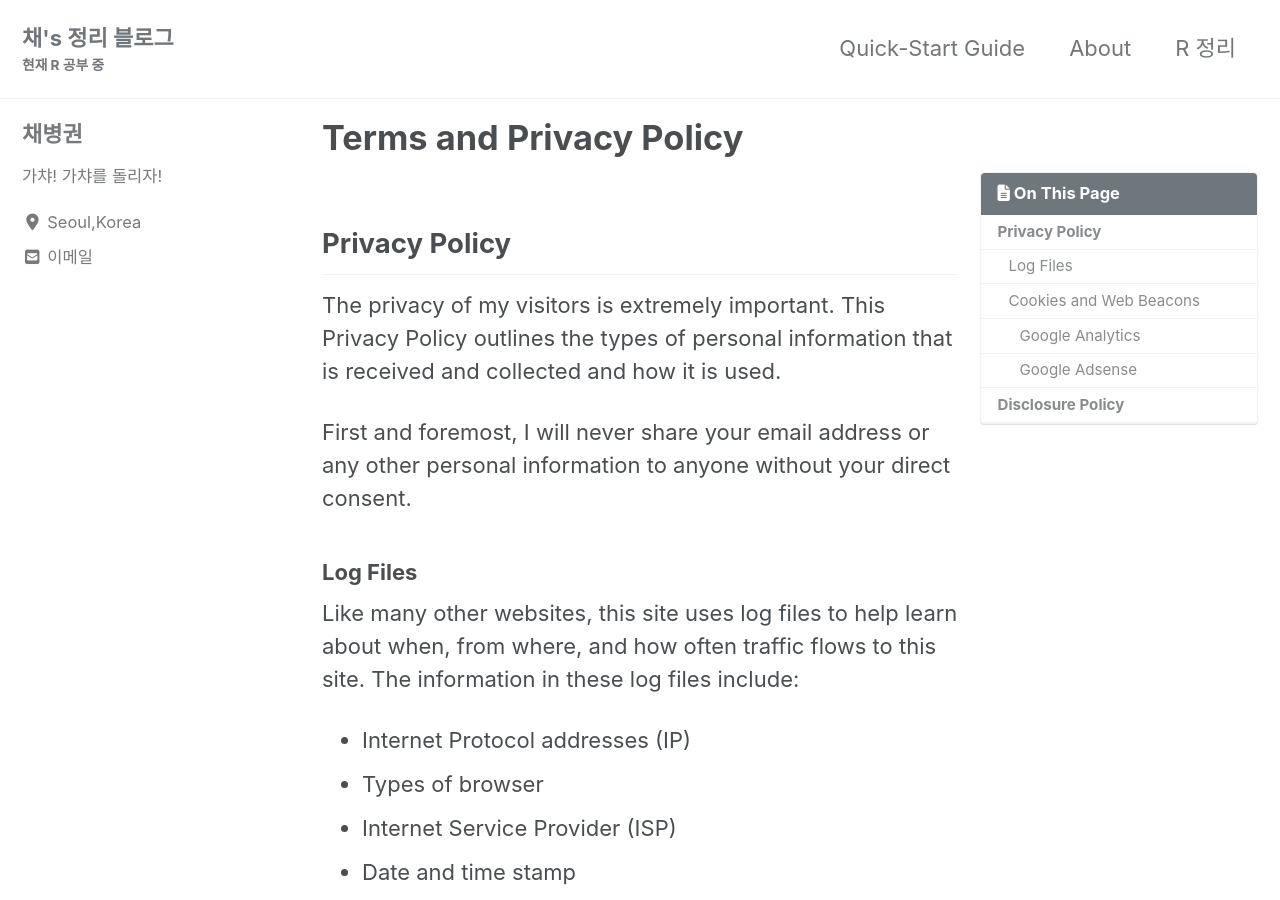
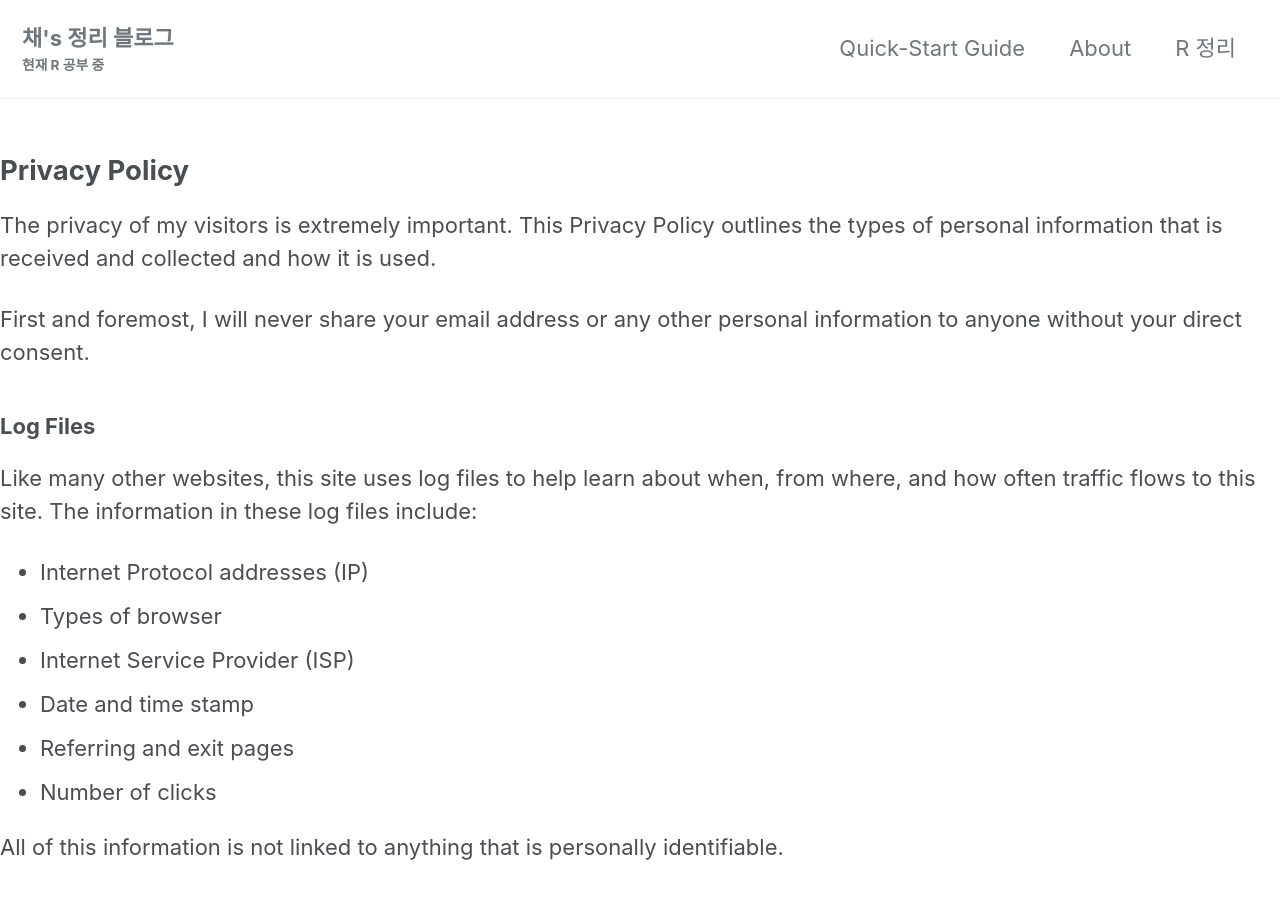
Before and after one commit to ByeongGwonChae/mynotebook, a Jekyll site: the page built from _pages/terms.md, in a window 1280 px wide and 900 px high. Built offline with Jekyll 4.4.1, drawn with Linux system fonts in a browser that asks for light colours; cached includes are drawn as plain includes; nearby versions of some CDN libraries; our own code applies the rules of GitHub Pages for plain Markdown files; part of the change alters nothing that is shown; some of the changed text lies outside the part shown.

Commit message:
Update _config.yml

```diff
--- a/_config.yml
+++ b/_config.yml
@@ -292,10 +292,3 @@ defaults:
       comments: # true
       share: true
       related: true
-  # _pages 부분입니다.
-  - scope:
-      path: "_pages"
-      type: pages
-    values:
-      layout: single
-      author_profile: true
```
